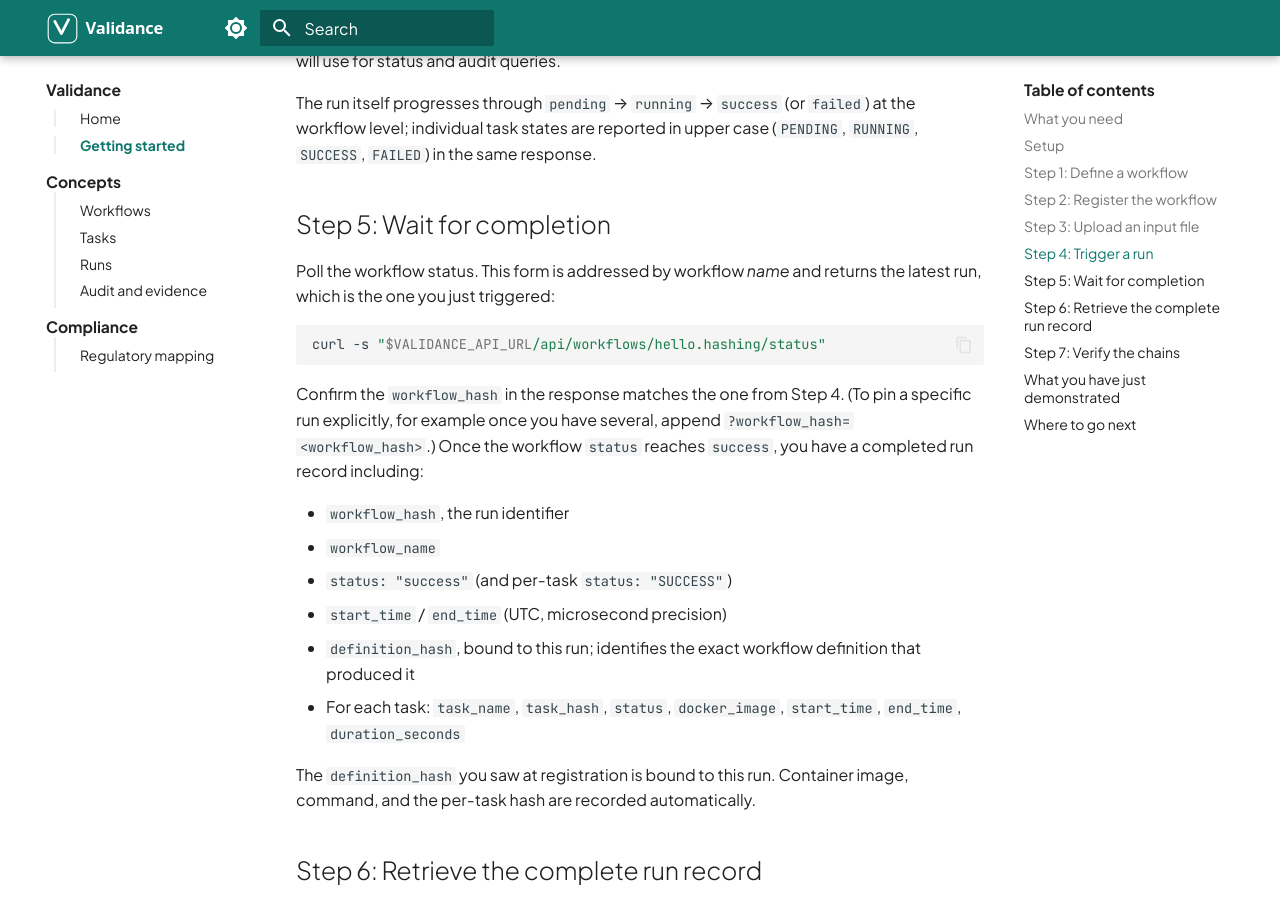
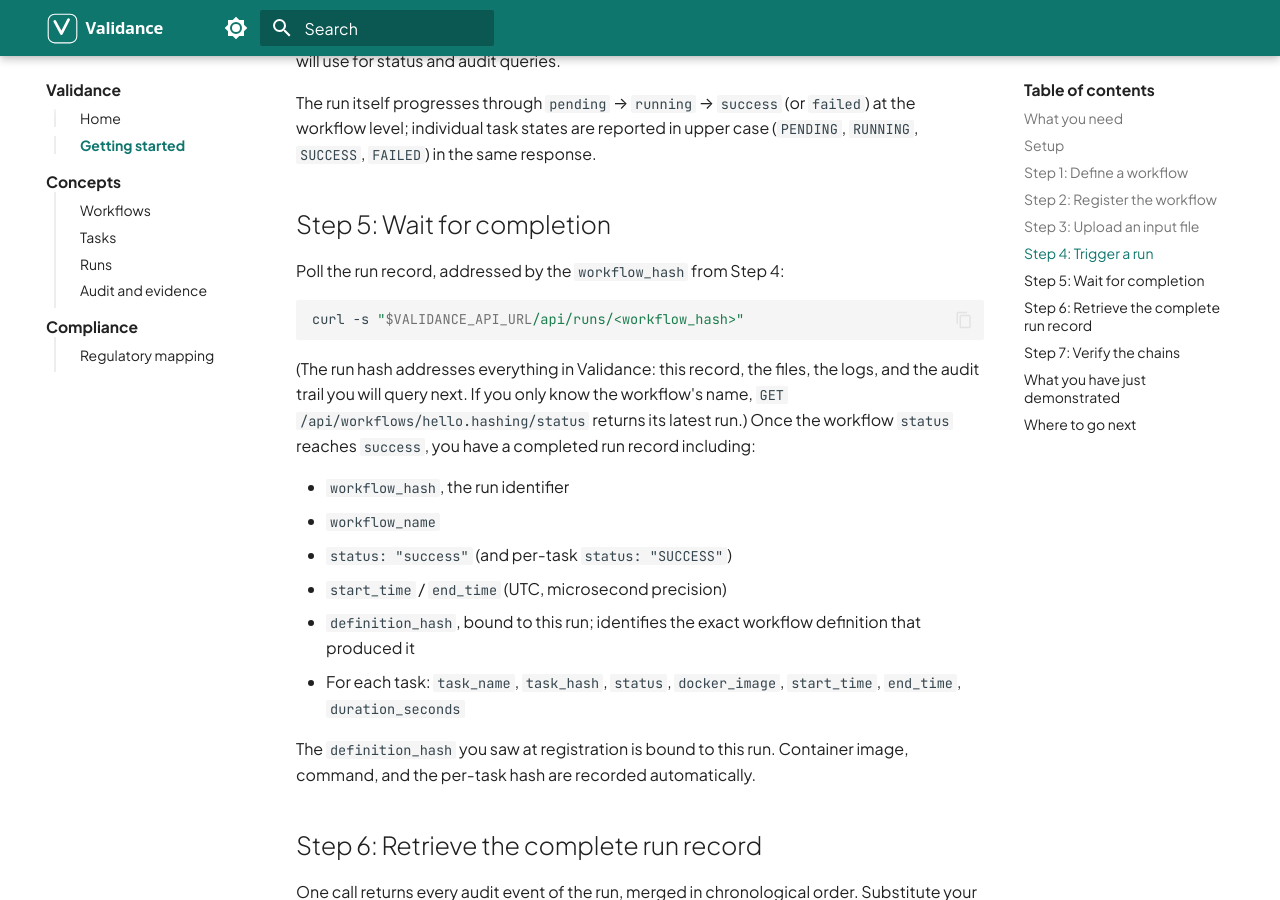
Before and after one commit to validance-io/validance-docs, an MkDocs documentation site: the page built from docs/getting-started.md, in a window 1280 px wide and 900 px high, scrolled down 2892 px. Built offline with MkDocs 1.6.1 and Material for MkDocs 9.7.7, drawn with Linux system fonts in a browser that asks for light colours.

Commit message:
docs: getting started — poll the run record by its run hash

````diff
--- a/docs/getting-started.md
+++ b/docs/getting-started.md
@@ -114,13 +114,13 @@ The run itself progresses through `pending` → `running` → `success` (or `fai
 
 ## Step 5: Wait for completion
 
-Poll the workflow status. This form is addressed by workflow *name* and returns the latest run, which is the one you just triggered:
+Poll the run record, addressed by the `workflow_hash` from Step 4:
 
 ```bash
-curl -s "$VALIDANCE_API_URL/api/workflows/hello.hashing/status"
+curl -s "$VALIDANCE_API_URL/api/runs/<workflow_hash>"
 ```
 
-Confirm the `workflow_hash` in the response matches the one from Step 4. (To pin a specific run explicitly, for example once you have several, append `?workflow_hash=<workflow_hash>`.) Once the workflow `status` reaches `success`, you have a completed run record including:
+(The run hash addresses everything in Validance: this record, the files, the logs, and the audit trail you will query next. If you only know the workflow's name, `GET /api/workflows/hello.hashing/status` returns its latest run.) Once the workflow `status` reaches `success`, you have a completed run record including:
 
 - `workflow_hash`, the run identifier
 - `workflow_name`
````
